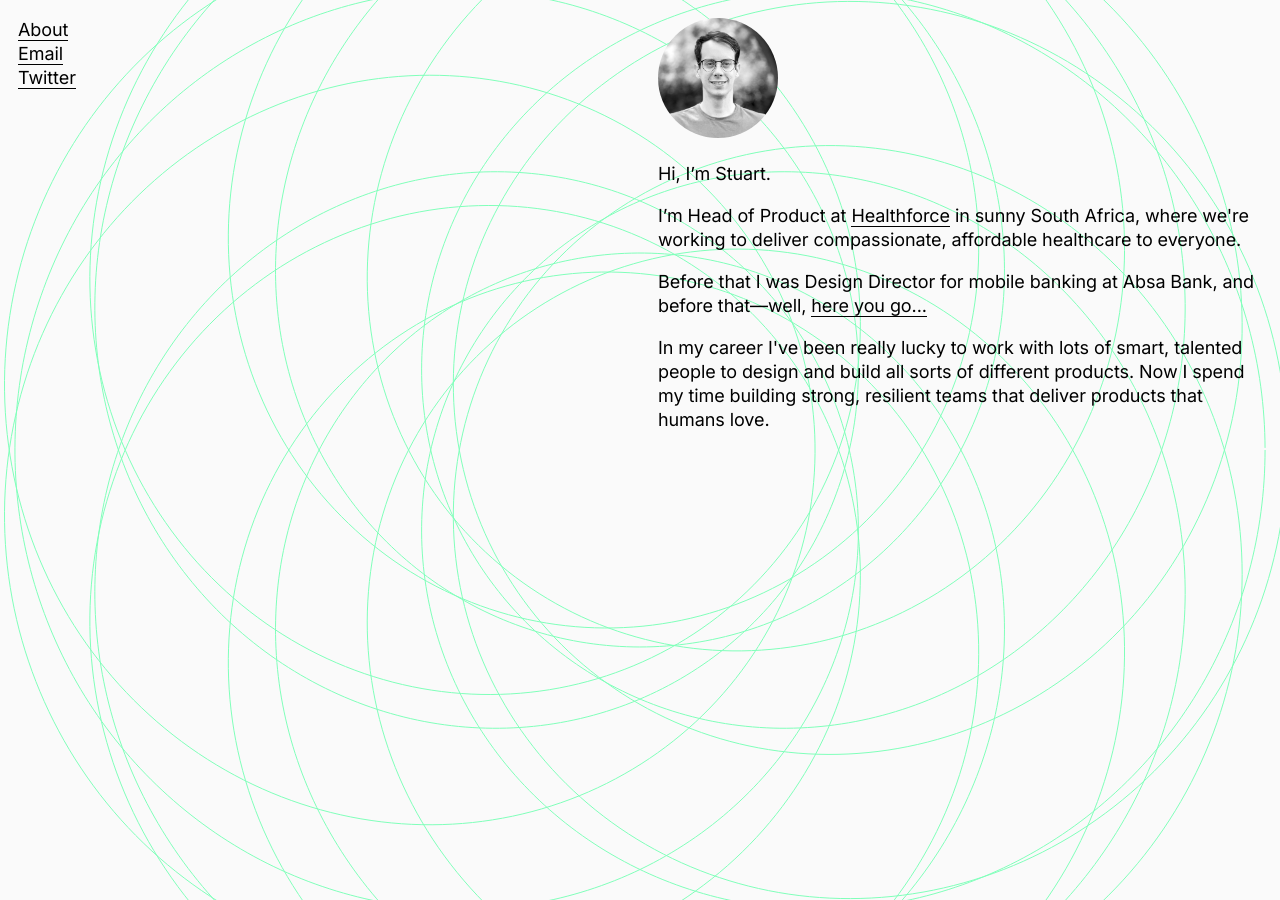
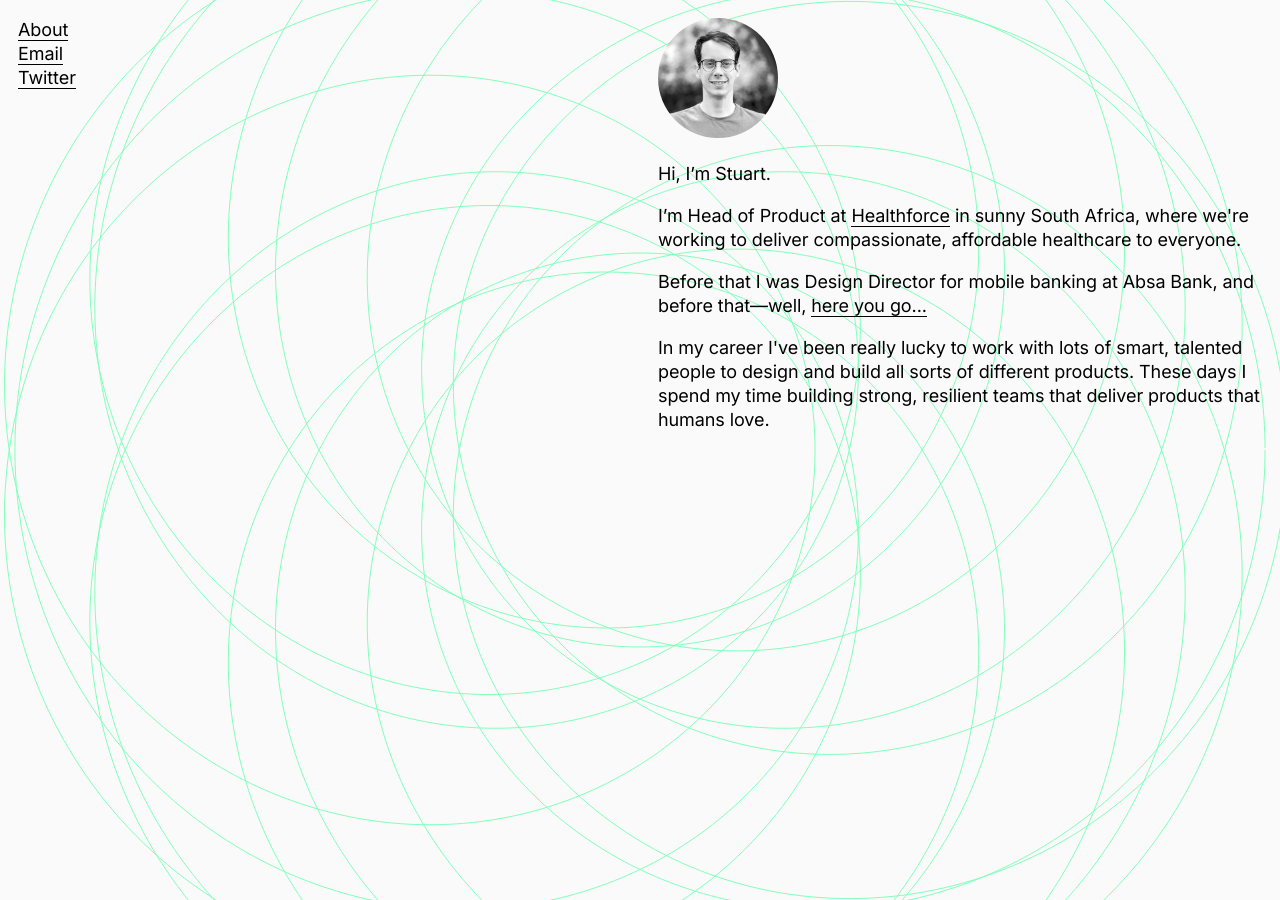
Before and after one commit to stuartwiener/stuartwiener.github.io, a Jekyll site: the page built from index.html, in a window 1280 px wide. Built offline with Jekyll 4.4.1, drawn with Linux system fonts in a browser that asks for light colours.

Commit message:
Better copy.

```diff
--- a/index.html
+++ b/index.html
@@ -11,4 +11,4 @@
 
 <p>Before that I was Design Director for mobile banking at Absa Bank, and before that—well, <a href="https://www.linkedin.com/in/stuartwiener/">here you go...</a></p>
 
-<p>In my career I've been really lucky to work with lots of smart, talented people to design and build all sorts of different products. Now I spend my time building strong, resilient teams that deliver products that humans love.</p>
+<p>In my career I've been really lucky to work with lots of smart, talented people to design and build all sorts of different products. These days I spend my time building strong, resilient teams that deliver products that humans love.</p>
```
